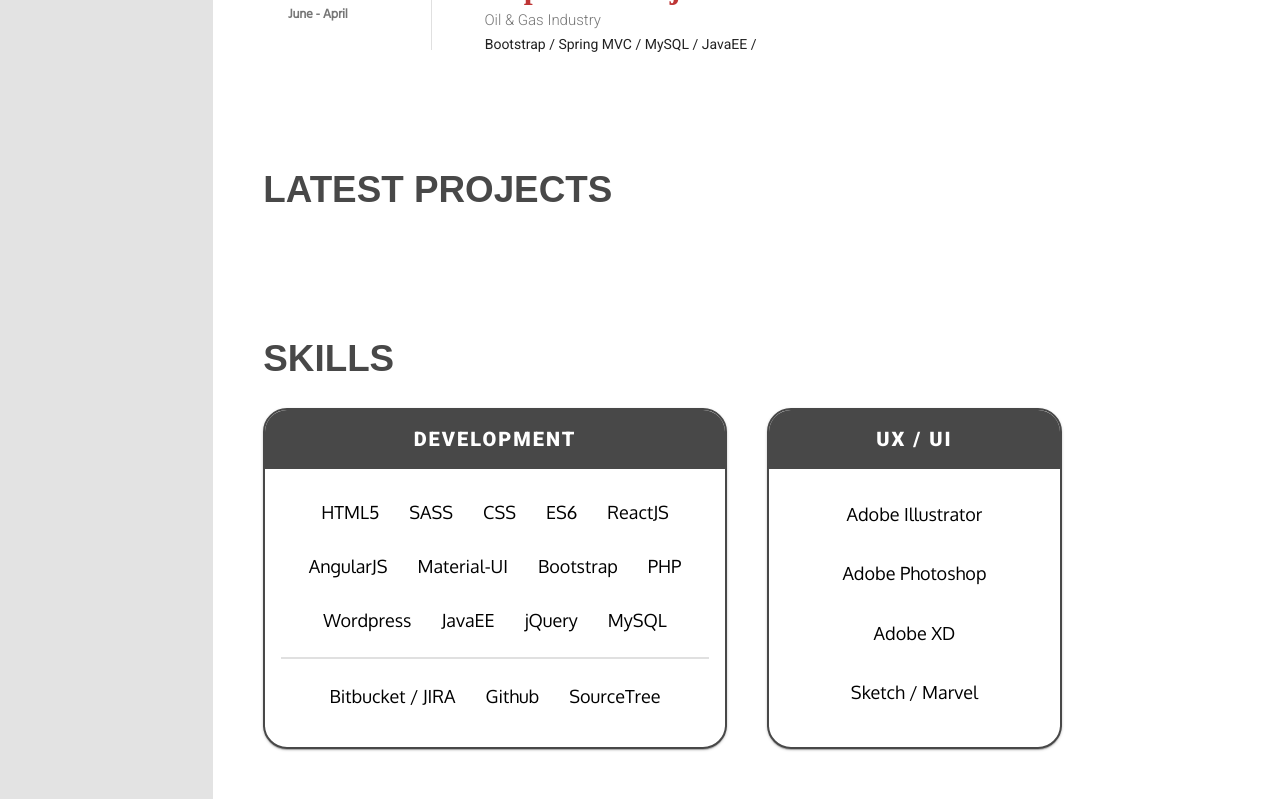
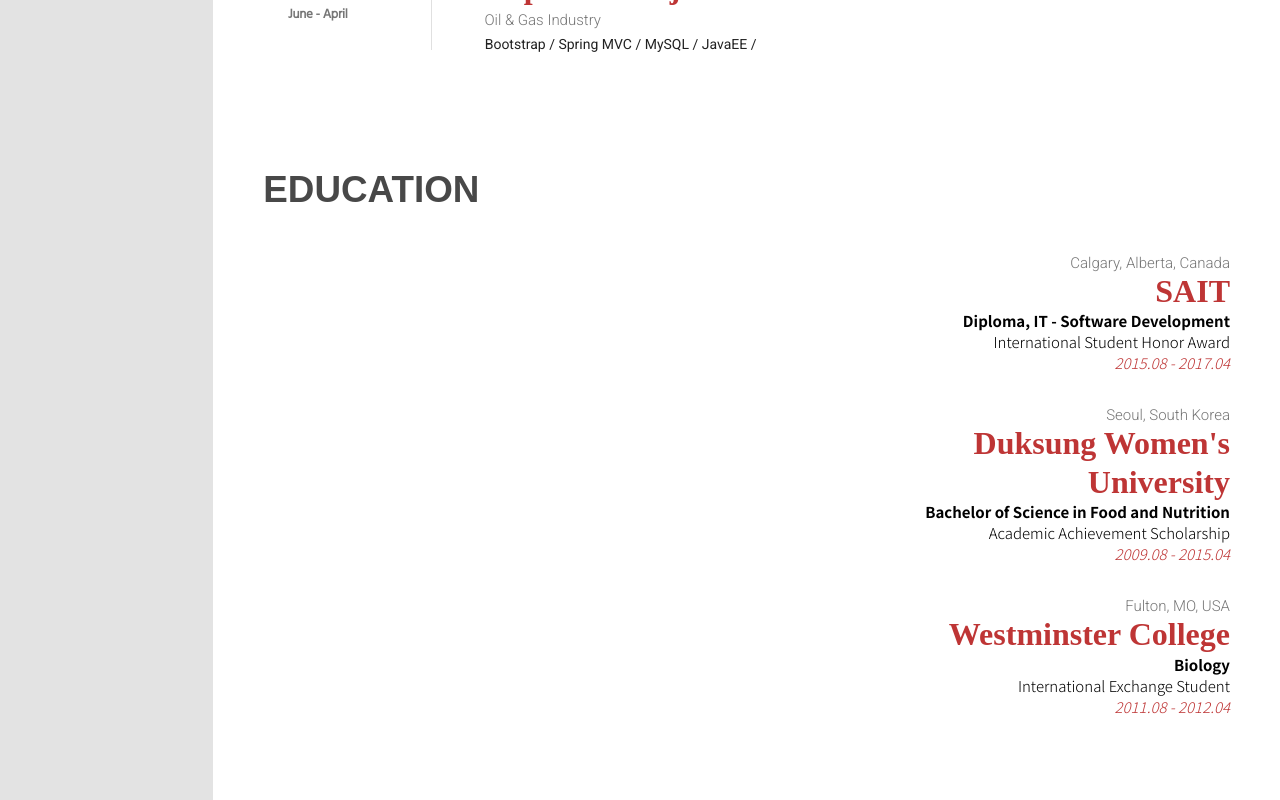
Before and after one commit to sujilee91/website_v2, a React (Create React App) app: page / in a window 1280 px wide. Shown: the part 1560-2360 px from the top of the page. Built offline with nearby package versions, Linux system fonts and the light colour scheme; a web font is replaced by a local one.

Commit message:
add Education section

```diff
--- a/public/index.html
+++ b/public/index.html
@@ -2,17 +2,13 @@
 <html lang="en">
   <head>
     <meta charset="utf-8" />
-    <link rel="shortcut icon" href="%PUBLIC_URL%/favicon.ico" />
+    <link rel="shortcut icon" href="%PUBLIC_URL%/Simba.png" />
     <link href="https://fonts.googleapis.com/css?family=Fira+Sans:100,100i,200,200i,300,300i,400,400i,500,500i,600,600i,700,700i,800,800i,900,900i|Hind|Hind+Siliguri:300,400,500,600,700|Hind+Vadodara:300,400,500,600,700|Noto+Sans+JP:100,300,400,500,700,900|Open+Sans:300,300i,400,400i,600,600i,700,700i,800,800i|Oxygen:300,400,700|Roboto:100,100i,300,300i,400,400i,500,500i,700,700i,900,900i|Source+Sans+Pro:200,200i,300,300i,400,400i,600,600i,700,700i,900,900i" rel="stylesheet">
     <meta
       name="viewport"
       content="width=device-width, initial-scale=1, shrink-to-fit=no"
     />
     <meta name="theme-color" content="#000000" />
-    <!--
-      manifest.json provides metadata used when your web app is added to the
-      homescreen on Android. See https://developers.google.com/web/fundamentals/web-app-manifest/
-    -->
     <link rel="manifest" href="%PUBLIC_URL%/manifest.json" />
     <!--
       Notice the use of %PUBLIC_URL% in the tags above.
@@ -23,7 +19,7 @@
       work correctly both with client-side routing and a non-root public URL.
       Learn how to configure a non-root public URL by running `npm run build`.
     -->
-    <title>React App</title>
+    <title>SuJi Lee, Frontend UX/UI Develpper</title>
   </head>
   <body>
     <noscript>You need to enable JavaScript to run this app.</noscript>
--- a/src/component/Container.js
+++ b/src/component/Container.js
@@ -4,14 +4,16 @@
 import Divider from '@material-ui/core/Divider';
 import Fab from '@material-ui/core/Fab';
 import { FontAwesomeIcon } from '@fortawesome/react-fontawesome';
-import SideBar from '../sections/SideBar'
-import About from '../sections/About'
-import Main from '../sections/Main'
-import Experience from '../sections/Experience'
-import Project from '../sections/Projects'
-import Skill from '../sections/Skills'
-import Grid from '@material-ui/core/Grid'
-import Hidden from '@material-ui/core/Hidden'
+import SideBar from '../sections/SideBar';
+import About from '../sections/About';
+import Main from '../sections/Main';
+import Experience from '../sections/Experience';
+import Education from '../sections/Education';
+import Footer from '../component/Footer';
+import Project from '../sections/Projects';
+import Skill from '../sections/Skills';
+import Grid from '@material-ui/core/Grid';
+import Hidden from '@material-ui/core/Hidden';
 
 const styles = {
   root: {
@@ -24,7 +26,7 @@
     zIndex: 0
   },
   sideBar: {
-    backgroundColor: '#E3E3E3'
+    backgroundColor: '#E3E3E3',
   }
 };
 
@@ -34,7 +36,7 @@
     <div>
       <Grid container={true} spacing={0}>
         <Hidden mdDown>
-          <Grid item={true} lg={2} className={classes.sideBar}>
+          <Grid item={true} xs={12} lg={2} className={classes.sideBar}>
             <SideBar/>
           </Grid>
         </Hidden>
@@ -42,8 +44,10 @@
           <Main/>
           <About/>
           <Experience/>
+          <Education/>
           <Project/>
           <Skill/>
+          <Footer/>
         </Grid>
       </Grid>
     </div>
--- /dev/null
+++ b/src/component/EduTile.js
@@ -0,0 +1,76 @@
+import React, { Component } from 'react';
+import { withStyles } from '@material-ui/core/styles';
+import Typography from '@material-ui/core/Typography';
+import Button from '@material-ui/core/Button';
+import Card from '@material-ui/core/Card';
+import Grid from '@material-ui/core/Grid';
+import Divider from '@material-ui/core/Divider';
+import theme from '../styles/theme'
+
+const styles = (theme) => ({
+  root: {
+    paddingTop: '15px',
+    paddingBottom: '15px',
+    textAlign: 'right'
+  },
+  degree: {
+    fontFamily: 'Noto Sans JP',
+    fontWeight: '600',
+    fontSize: 15,
+  },
+  award: {
+    fontFamily: 'Noto Sans JP',
+    fontWeight: '300',
+    fontSize: 15,
+    color: theme.palette.primary.contranstText
+  },
+  description: {
+    fontSize: 13
+  },
+  date: {
+    fontFamily: 'Noto Sans JP',
+    fontWeight: '300',
+    fontSize: 15,
+    color: '#be3535',
+    fontStyle: 'italic'
+  }
+});
+
+class EducationTile extends React.Component {
+  constructor(props) {
+    super(props)
+
+    this.state = {
+     handelClick: ''
+    }
+  };
+
+  render(){
+    const {classes, location, schoolName, degree, award, description, date } = this.props;
+    return (
+        <Grid container spacing={8} className={classes.root} direction={'row-reverse'}>
+          <Grid item xs={12} md={4}>
+            <div style={theme.typography.display2}>
+              {location}
+            </div>
+            <div style={theme.typography.display1}>
+              {schoolName}
+            </div>
+            <div className={classes.degree}>
+              {degree}
+            </div>
+            <div className={classes.award}>
+              {award}
+            </div>
+            {/* <div className={classes.description}>
+              {description}
+            </div> */}
+            <div className={classes.date}>
+              {date}
+            </div>
+          </Grid>
+        </Grid>
+      )
+    }
+}
+export default withStyles(styles)(EducationTile);
--- /dev/null
+++ b/src/component/Footer.js
@@ -0,0 +1,36 @@
+import React, { Component } from 'react';
+import { withStyles } from '@material-ui/core/styles';
+import AppBar from '@material-ui/core/AppBar';
+import Toolbar from '@material-ui/core/Toolbar';
+import Typography from '@material-ui/core/Typography';
+import Button from '@material-ui/core/Button';
+import IconButton from '@material-ui/core/IconButton';
+
+const styles = {
+  root: {
+    flexGrow: 1,
+  },
+  appBar: {
+    backgroundColor: '#484848',
+    alignItems: 'center',
+    minHeight: '250px',
+  },
+  menuButton: {
+    marginLeft: -12,
+    marginRight: 20,
+  },
+  toolBar: {
+    width: '1200px',
+    justifyContent: 'flex-end',
+    padding: '5px'
+  }
+};
+
+function Footer(props) {
+  const { classes } = props;
+  return (
+      <AppBar position="sticky" className={classes.appBar} elevation={0}/>
+  );
+}
+
+export default withStyles(styles)(Footer);
--- a/src/index.js
+++ b/src/index.js
@@ -3,8 +3,8 @@
 import './index.css';
 import App from './component/App';
 import Header from './component/Header';
-import Container from './component/Container'
-
+import Container from './component/Container';
+import Footer from './component/Footer';
 import * as serviceWorker from './serviceWorker';
 
 ReactDOM.render(<App />, document.getElementById('app'));
--- /dev/null
+++ b/src/sections/Education.js
@@ -0,0 +1,56 @@
+import React, { Component } from 'react';
+import { withStyles } from '@material-ui/core/styles';
+import Title from '../component/Title';
+import EducationTitle from '../component/EduTile';
+import theme from '../styles/theme';
+import { MuiThemeProvider } from '@material-ui/core/styles';
+
+const styles = (theme) => ({
+  root: {
+    flexGrow: 1,
+    padding: '50px',
+    alignItems: 'center',
+    justifyContent: 'center',
+    zIndex: 0
+  },
+  container: {
+    maxWidth: '1170px',
+    margin: 'auto'
+  }
+});
+
+function Education(props) {
+  const { classes } = props;
+
+  return (
+    <div className={classes.root}>
+      <div className={classes.container}>
+        <Title value={'Education'}/>
+        <EducationTitle
+          location={'Calgary, Alberta, Canada'}
+          schoolName={'SAIT'}
+          degree={'Diploma, IT - Software Development'}
+          award={'International Student Honor Award'}
+          description={'Web Programming, Interface Design, Operating System, Java, Object Oriented Programming, Database Administration'}
+          date={'2015.08 - 2017.04'}
+        />
+        <EducationTitle
+          location={'Seoul, South Korea'}
+          schoolName={"Duksung Women's University"}
+          degree={'Bachelor of Science in Food and Nutrition'}
+          award={'Academic Achievement Scholarship'}
+          date={'2009.08 - 2015.04'}
+        />
+        <EducationTitle
+          location={'Fulton, MO, USA'}
+          schoolName={"Westminster College"}
+          degree={'Biology'}
+          award={'International Exchange Student'}
+          date={'2011.08 - 2012.04'}
+        />
+      </div>
+    </div>
+  );
+}
+
+export default withStyles(styles)(Education);
--- a/src/sections/SideBar.js
+++ b/src/sections/SideBar.js
@@ -15,7 +15,7 @@
     position: 'fixed',
     zIndex: 999,
     top: 0,
-    width: 'auto'
+    width: 'auto',
   },
   container: {
     maxWidth: '1170px',
--- a/src/sections/Skills.js
+++ b/src/sections/Skills.js
@@ -74,7 +74,7 @@
       <div className={classes.container}>
         <Title value={'Skills'}/>
         <Grid container={true} spacing={40}>
-          <Grid item={true} xs={12} sm={6}>
+          <Grid item={true} xs={12} md={6}>
             <Card className={classes.card}>
               <CardHeader title={"Development"} classes={{root: classes.headerContainer, title: classes.header}}/>
               <CardContent className={classes.content}>
@@ -88,7 +88,7 @@
               </CardContent>
             </Card>
           </Grid>
-          <Grid item={true} xs={12} sm={4}>
+          <Grid item={true} xs={12} md={4}>
             <Card className={classes.card}>
               <CardHeader title={"UX / UI"} classes={{root: classes.headerContainer, title: classes.header}}/>
               <CardContent className={classes.content}>
--- a/src/styles/theme.js
+++ b/src/styles/theme.js
@@ -38,7 +38,7 @@
   },
   palette: {
     primary: {
-        main: primaryColor,
+        main: '#be3535',
         contrastText: '#fff',
         dark: '#7B1515'
     },
```
Also changed, not shown: public/Simba.png (added), public/manifest.json.
